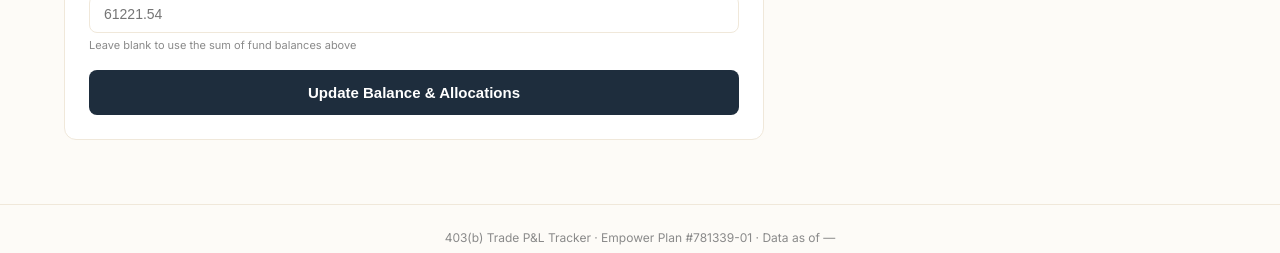
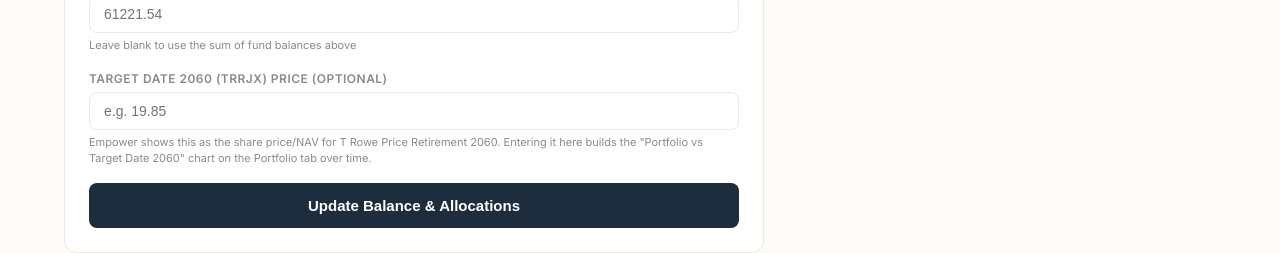
Before and after one commit to Jamesm2009/trade-tracker, a Next.js app: page / in a window 1280 px wide. Both pictures are taken after a click on the button "Admin". Shown: the part 501-754 px from the top of the page. Built offline with nearby package versions, Linux system fonts and the light colour scheme; no server answers; the database is empty.

Commit message:
Update AdminTab.js

```diff
--- a/src/components/AdminTab.js
+++ b/src/components/AdminTab.js
@@ -17,6 +17,7 @@ export default function AdminTab({ data, onRefresh }) {
   const [balDate, setBD] = useState(new Date().toISOString().split('T')[0]);
   const [balAmt, setBA] = useState('');
   const [fundBalances, setFundBalances] = useState({});
+  const [benchPrice, setBenchPrice] = useState('');
 
   // Trade form state
   const [tradeNum, setTN] = useState('');
@@ -62,6 +63,8 @@ export default function AdminTab({ data, onRefresh }) {
             date: balDate,
             balance: totalBalance,
             funds: updatedFunds,
+            benchmark_ticker: 'TRRJX',
+            benchmark_price: parseFloat(benchPrice) || null,
           },
         }),
       });
@@ -370,6 +373,16 @@ export default function AdminTab({ data, onRefresh }) {
               </div>
             </div>
 
+            <div>
+              <label style={ls}>Target Date 2060 (TRRJX) Price (optional)</label>
+              <input type="number" step="0.01" value={benchPrice} onChange={e => setBenchPrice(e.target.value)}
+                placeholder="e.g. 19.85" style={is} />
+              <div style={{ fontSize: 11, color: 'var(--text-light)', marginTop: 4 }}>
+                Empower shows this as the share price/NAV for T Rowe Price Retirement 2060.
+                Entering it here builds the "Portfolio vs Target Date 2060" chart on the Portfolio tab over time.
+              </div>
+            </div>
+
             <button
               disabled={loading || (fundTotal === 0 && !balAmt)}
               onClick={submitBalance}
```
